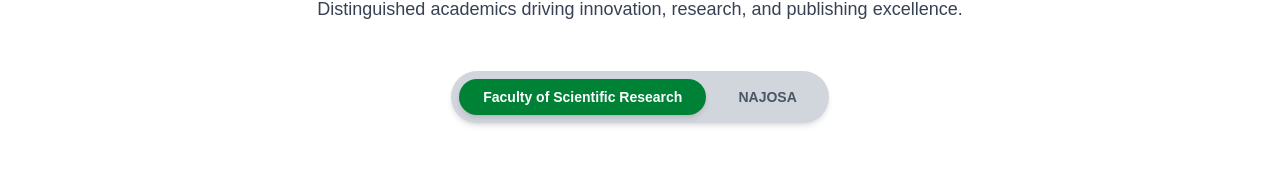
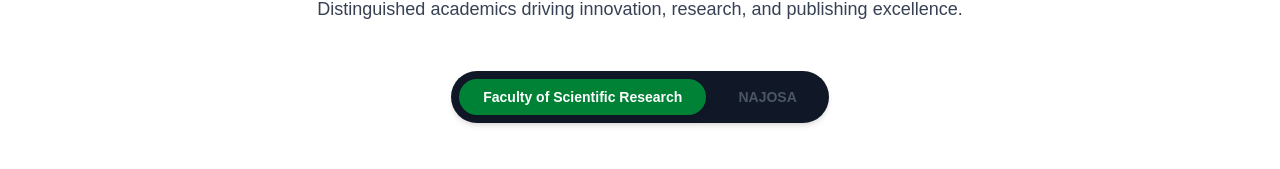
Before and after one commit to code-warrior200/faculty-journal, a Next.js app: page /editorial in a window 1280 px wide. Shown: the part 167-336 px from the top of the page. Built offline with nearby package versions, Linux system fonts and the light colour scheme; a web font is replaced by a local one.

Commit message:
git commit -m

```diff
--- a/src/app/editorial/page.tsx
+++ b/src/app/editorial/page.tsx
@@ -27,7 +27,7 @@
 
         {/* Tabs */}
         <div className="flex justify-center mb-12">
-          <div className="inline-flex bg-gray-300 shadow-md rounded-full p-2 space-x-2">
+          <div className="inline-flex bg-gray-900 shadow-md rounded-full p-2 space-x-2">
             {validTabs.map((tab) => (
               <button
                 key={tab}
@@ -35,7 +35,7 @@
                 className={`px-6 py-2 rounded-full text-xs lg:text-sm md:text-base font-semibold transition-all ${
                   activeTab === tab
                     ? "bg-green-700 text-white shadow-md"
-                    : "text-gray-600 hover:bg-gray-700"
+                    : "text-gray-600 hover:bg-gray-300"
                 }`}
               >
                 {tab === "science"
```
